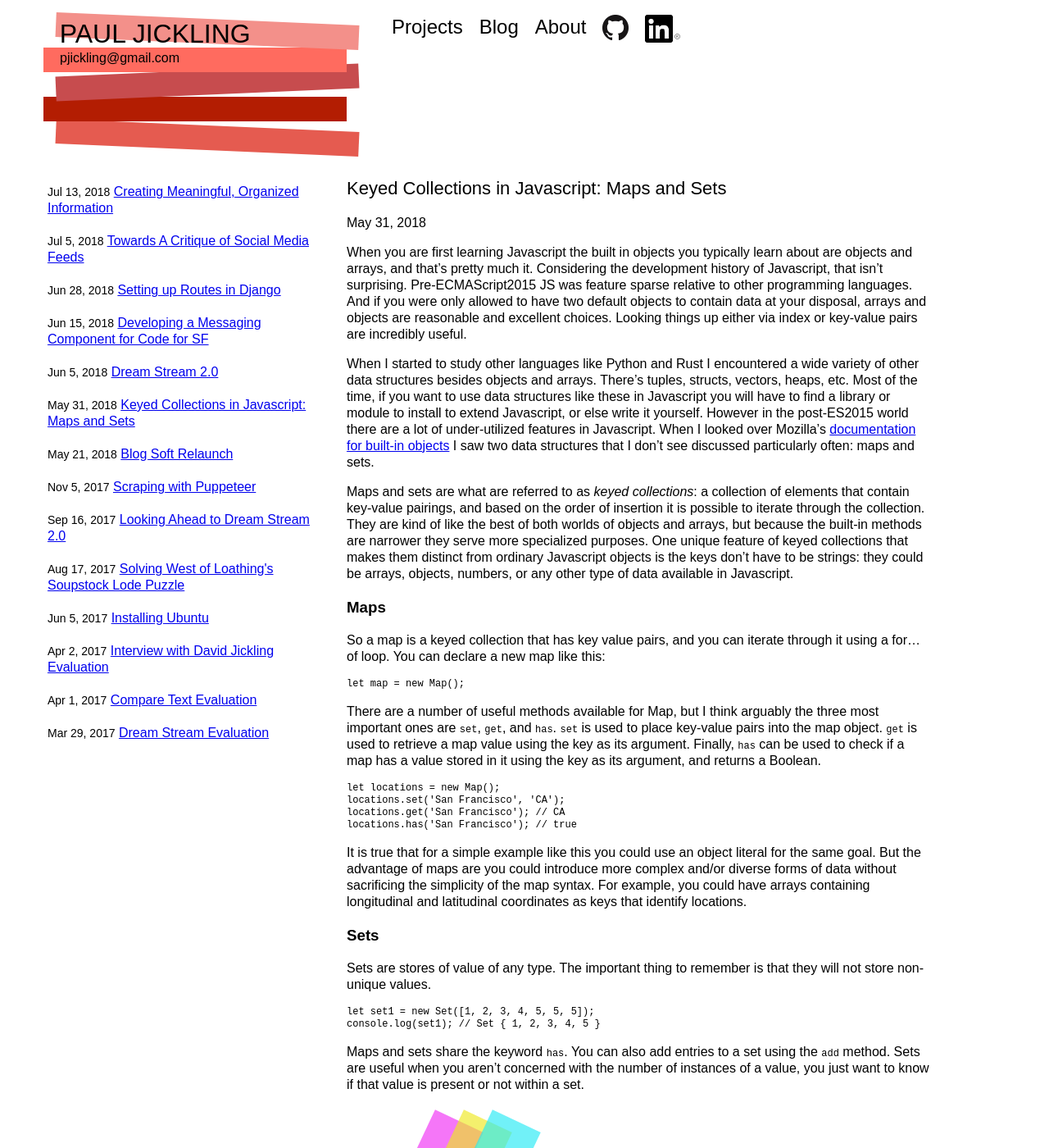
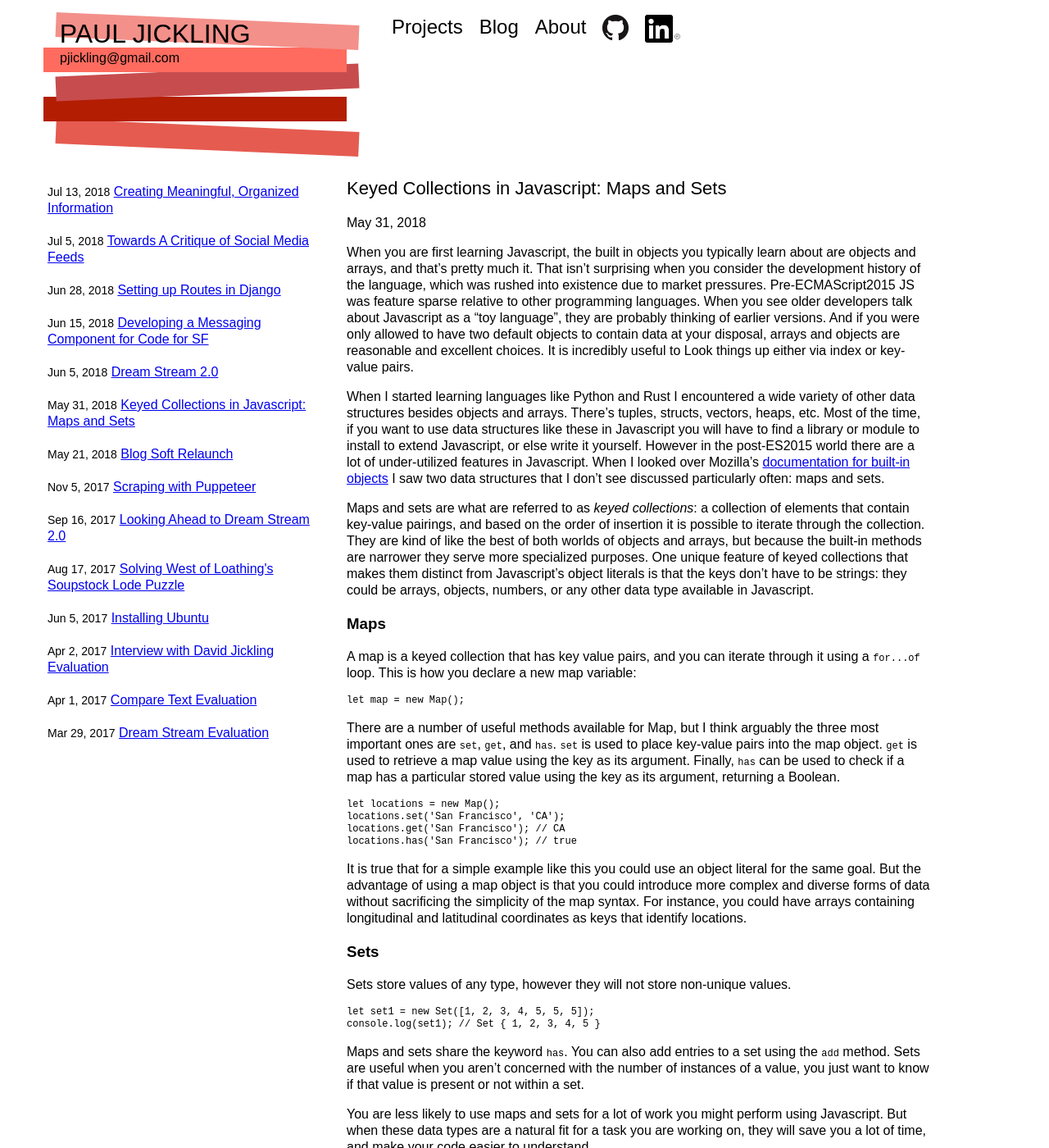
Before and after one commit to pauljickling/pauljickling.github.io, a Jekyll site: the page built from _posts/2018-05-31-js-keyed-collections-maps-and-sets.markdown, in a window 1280 px wide and 1400 px high. Shown: the whole window at 82% size. Built offline with Jekyll 4.4.1, drawn with Linux system fonts in a browser that asks for light colours; some web fonts are replaced; some of the changed text lies outside the part shown.

Commit message:
Edited blog post for clarity

````diff
--- a/_posts/2018-05-31-js-keyed-collections-maps-and-sets.markdown
+++ b/_posts/2018-05-31-js-keyed-collections-maps-and-sets.markdown
@@ -4,21 +4,21 @@ title: "Keyed Collections in Javascript: Maps and Sets"
 date: 2018-05-31
 ---
 
-When you are first learning Javascript the built in objects you typically learn about are objects and arrays, and that's pretty much it. Considering the development history of Javascript, that isn't surprising. Pre-ECMAScript2015 JS was feature sparse relative to other programming languages. And if you were only allowed to have two default objects to contain data at your disposal, arrays and objects are reasonable and excellent choices. Looking things up either via index or key-value pairs are incredibly useful.
+When you are first learning Javascript, the built in objects you typically learn about are objects and arrays, and that's pretty much it. That isn't surprising when you consider the development history of the language, which was rushed into existence due to market pressures. Pre-ECMAScript2015 JS was feature sparse relative to other programming languages. When you see older developers talk about Javascript as a "toy language", they are probably thinking of earlier versions. And if you were only allowed to have two default objects to contain data at your disposal, arrays and objects are reasonable and excellent choices. It is incredibly useful to Look things up either via index or key-value pairs.
 
-When I started to study other languages like Python and Rust I encountered a wide variety of other data structures besides objects and arrays. There's tuples, structs, vectors, heaps, etc. Most of the time, if you want to use data structures like these in Javascript you will have to find a library or module to install to extend Javascript, or else write it yourself. However in the post-ES2015 world there are a lot of under-utilized features in Javascript. When I looked over Mozilla's <a href="https://developer.mozilla.org/en-US/docs/Web/JavaScript/Reference/Global_Objects">documentation for built-in objects</a> I saw two data structures that I don't see discussed particularly often: maps and sets.
+When I started learning languages like Python and Rust I encountered a wide variety of other data structures besides objects and arrays. There's tuples, structs, vectors, heaps, etc. Most of the time, if you want to use data structures like these in Javascript you will have to find a library or module to install to extend Javascript, or else write it yourself. However in the post-ES2015 world there are a lot of under-utilized features in Javascript. When I looked over Mozilla's <a href="https://developer.mozilla.org/en-US/docs/Web/JavaScript/Reference/Global_Objects">documentation for built-in objects</a> I saw two data structures that I don't see discussed particularly often: maps and sets.
 
-Maps and sets are what are referred to as *keyed collections*: a collection of elements that contain key-value pairings, and based on the order of insertion it is possible to iterate through the collection. They are kind of like the best of both worlds of objects and arrays, but because the built-in methods are narrower they serve more specialized purposes. One unique feature of keyed collections that makes them distinct from ordinary Javascript objects is the keys don't have to be strings: they could be arrays, objects, numbers, or any other type of data available in Javascript.
+Maps and sets are what are referred to as *keyed collections*: a collection of elements that contain key-value pairings, and based on the order of insertion it is possible to iterate through the collection. They are kind of like the best of both worlds of objects and arrays, but because the built-in methods are narrower they serve more specialized purposes. One unique feature of keyed collections that makes them distinct from Javascript's object literals is that the keys don't have to be strings: they could be arrays, objects, numbers, or any other data type available in Javascript.
 
 <h3>Maps</h3>
 
-So a map is a keyed collection that has key value pairs, and you can iterate through it using a for...of loop. You can declare a new map like this:
+A map is a keyed collection that has key value pairs, and you can iterate through it using a `for...of` loop. This is how you declare a new map variable:
 
 ```
 let map = new Map();
 ```
 
-There are a number of useful methods available for Map, but I think arguably the three most important ones are `set`, `get`, and `has`. `set` is used to place key-value pairs into the map object. `get` is used to retrieve a map value using the key as its argument. Finally, `has` can be used to check if a map has a value stored in it using the key as its argument, and returns a Boolean.
+There are a number of useful methods available for Map, but I think arguably the three most important ones are `set`, `get`, and `has`. `set` is used to place key-value pairs into the map object. `get` is used to retrieve a map value using the key as its argument. Finally, `has` can be used to check if a map has a particular stored value using the key as its argument, returning a Boolean.
 
 ```
 let locations = new Map();
@@ -27,11 +27,11 @@ locations.get('San Francisco'); // CA
 locations.has('San Francisco'); // true
 ```
 
-It is true that for a simple example like this you could use an object literal for the same goal. But the advantage of maps are you could introduce more complex and/or diverse forms of data without sacrificing the simplicity of the map syntax. For example, you could have arrays containing longitudinal and latitudinal coordinates as keys that identify locations.
+It is true that for a simple example like this you could use an object literal for the same goal. But the advantage of using a map object is that you could introduce more complex and diverse forms of data without sacrificing the simplicity of the map syntax. For instance, you could have arrays containing longitudinal and latitudinal coordinates as keys that identify locations.
 
 <h3>Sets</h3>
 
-Sets are stores of value of any type. The important thing to remember is that they will not store non-unique values.
+Sets store values of any type, however they will not store non-unique values.
 
 ```
 let set1 = new Set([1, 2, 3, 4, 5, 5, 5]);
@@ -39,3 +39,5 @@ console.log(set1); // Set { 1, 2, 3, 4, 5 }
 ```
 
 Maps and sets share the keyword `has`. You can also add entries to a set using the `add` method. Sets are useful when you aren't concerned with the number of instances of a value, you just want to know if that value is present or not within a set.
+
+You are less likely to use maps and sets for a lot of work you might perform using Javascript. But when these data types are a natural fit for a task you are working on, they will save you a lot of time, and make your code easier to understand.
````
